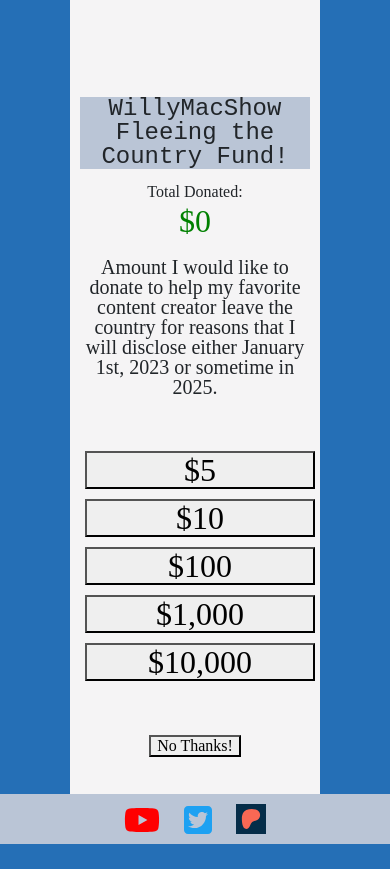
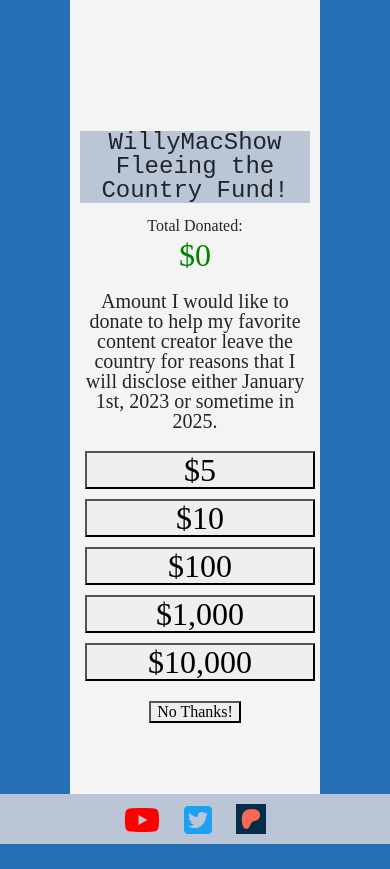
Before and after one commit to MasonMcCoy/willymac-dono, a React (Create React App) app: page /donate in a window 390 px wide. Built offline with nearby package versions, Linux system fonts and the light colour scheme; no server answers; the database is empty; a web font is replaced by a local one.

Commit message:
Additional media query and added bandaid fix for header overflow.

```diff
--- a/src/styles.css
+++ b/src/styles.css
@@ -51,6 +51,7 @@ button {
     text-align: center;
     font-family: 'Azeret Mono', monospace;
     font-size: 2.5rem;
+    overflow-wrap: break-word;
     background-color: #bac5d6;
 }
 
@@ -245,4 +246,8 @@ button {
     #header {
         font-size: 1.5rem;
     }
+
+    #buttons {
+        margin: 0;
+    }
 }
```
